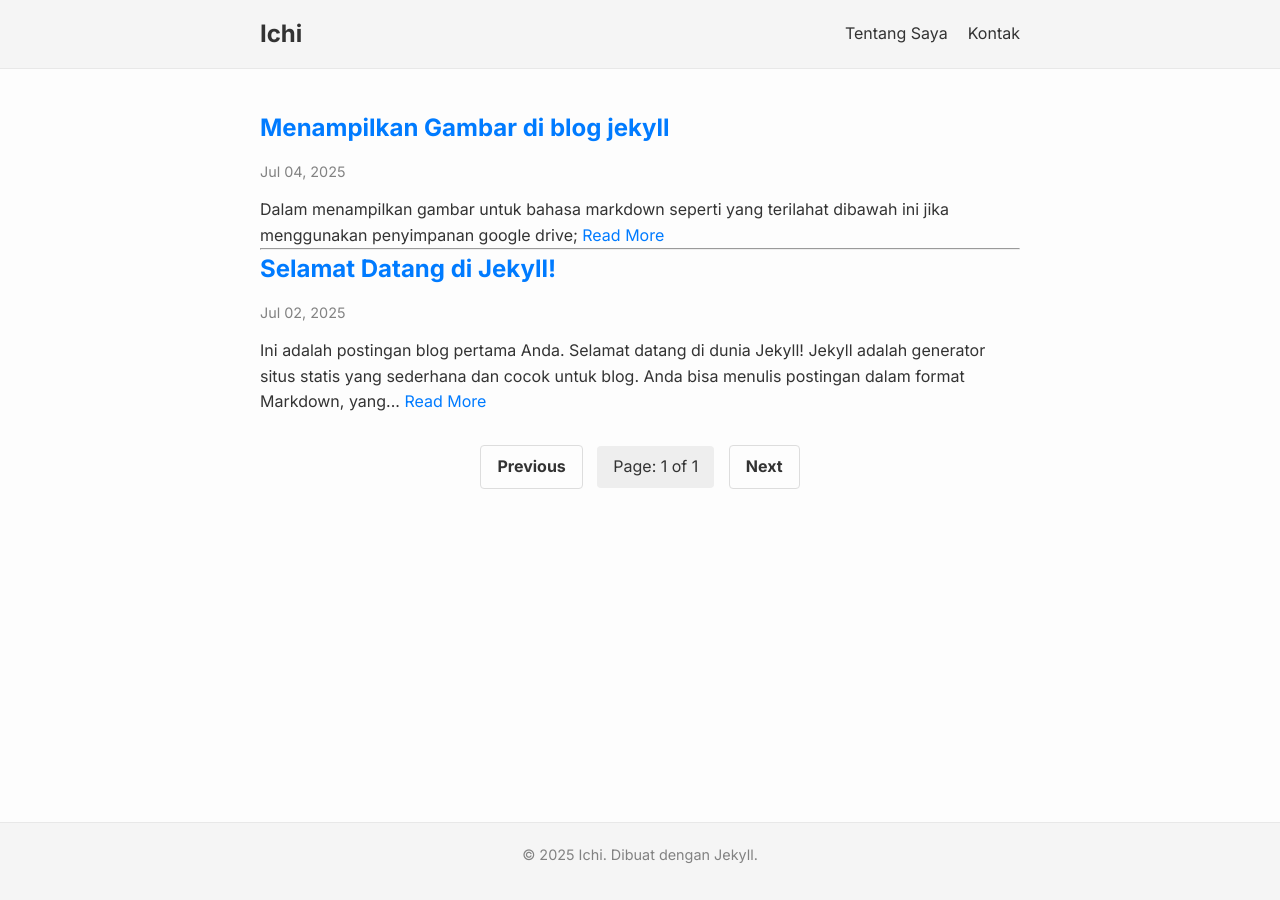
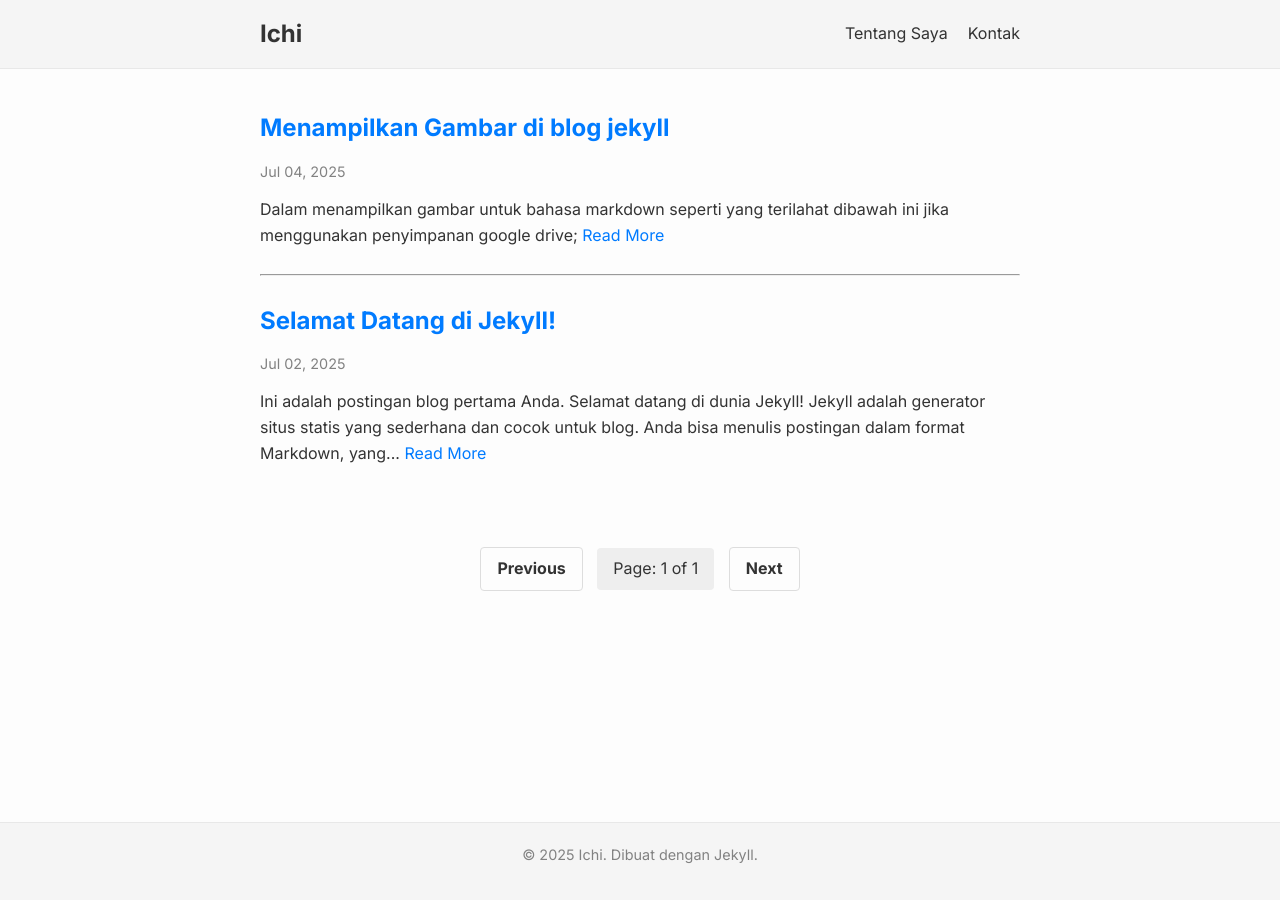
Before and after one commit to kucingcupu/ichi.github.io, a Jekyll site: the page built from index.html, in a window 1280 px wide. Built offline with Jekyll 4.4.1, drawn with Linux system fonts in a browser that asks for light colours; the list of posts is cut into pages by our own code.

Commit message:
penambahan br

```diff
--- a/index.html
+++ b/index.html
@@ -12,10 +12,11 @@ paginate_path: "/page:num/"
       <p class="post-meta">{{ post.date | date: "%b %d, %Y" }}</p>
       {{ post.content | strip_html | truncatewords: 30 }}
       <a href="{{ post.url | relative_url }}">Read More</a>
-    </div>
+    </div><br>
     {% unless forloop.last %}
       <hr>
     {% endunless %}
+      <br>
   {% endfor %}
 </div>
 
```
